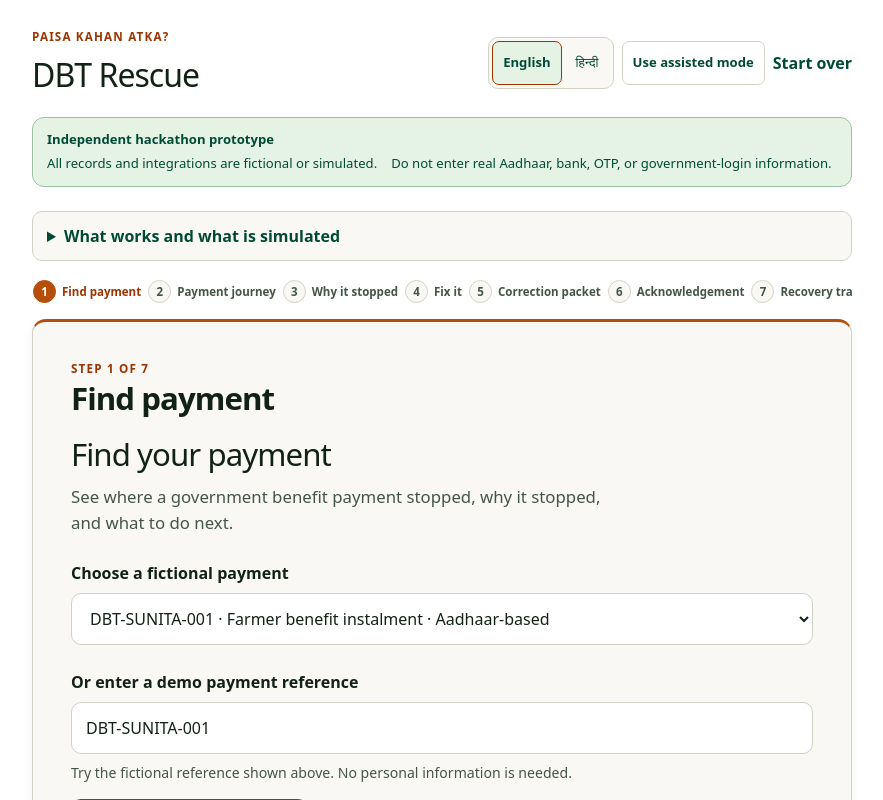
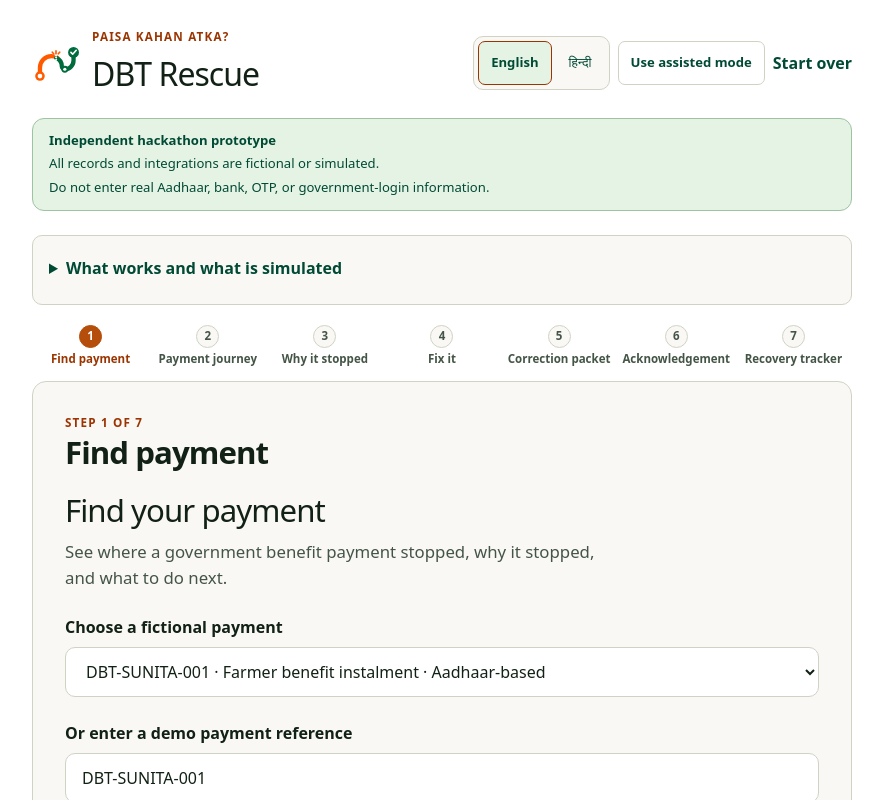
Before and after one commit to aakashpawar1999/dbt-rescue, a React (Vite) app: page / in a window 1280 px wide. Shown: the top 800 px of the page, without its empty margins (198-1081 px from the left). Built offline with nearby package versions, Linux system fonts and the light colour scheme.

Commit message:
chore(develop): Refine the seven-step recovery interface for hierarchy,…
Task: US-DBT-RESCUE-0.6.0-T02

```diff
--- a/src/App.tsx
+++ b/src/App.tsx
@@ -163,7 +163,7 @@ export default function App() {
 
   return <div className="app-shell">
     <header className="topbar">
-      <div><p className="brand-kicker">{t(language, 'brandKicker')}</p><h1>{t(language, 'title')}</h1></div>
+      <div className="brand-lockup"><img className="brand-mark" src="/dbt-rescue-icon-with-background.svg" alt="DBT Rescue logo" width="48" height="48" /><div><p className="brand-kicker">{t(language, 'brandKicker')}</p><h1>{t(language, 'title')}</h1></div></div>
       <div className="topbar-actions">
         <LanguageToggle language={language} onChange={changeLanguage} />
         <ModeToggle language={language} assisted={assisted} onChange={toggleAssisted} />
@@ -177,7 +177,7 @@ export default function App() {
       <div className="sr-only" role="status" aria-live="polite" aria-atomic="true">{announcement}</div>
       <details className="disclosure"><summary>{t(language, 'disclosureTitle')}</summary><p>{t(language, 'disclosureBody')}</p><p><a href="https://github.com/aakashpawar1999/dbt-rescue/blob/main/docs/functional-vs-simulated.md" target="_blank" rel="noreferrer">{t(language, 'functionalDisclosure')}</a> · <a href="https://github.com/aakashpawar1999/dbt-rescue/blob/main/docs/known-limitations.md" target="_blank" rel="noreferrer">{t(language, 'knownLimitations')}</a></p></details>
 
-      <nav className="progress" aria-label={t(language, 'recoveryTracker')}>
+      <nav className="progress" aria-label={`${t(language, 'recoveryTracker')}: ${t(language, STEP_KEYS[step])}`}>
         {STEP_KEYS.map((key, index) => <span className={index === step ? 'progress-step active' : index < step ? 'progress-step complete' : 'progress-step'} aria-current={index === step ? 'step' : undefined} key={key}>
           <span className="progress-number">{index + 1}</span><span className="progress-label">{t(language, key)}</span>
         </span>)}
--- a/src/styles.css
+++ b/src/styles.css
@@ -1,6 +1,14 @@
 @import "tailwindcss";
 
 :root {
+  --space-1: 4px;
+  --space-2: 8px;
+  --space-3: 12px;
+  --space-4: 16px;
+  --space-5: 20px;
+  --space-6: 24px;
+  --space-7: 28px;
+  --space-8: 32px;
   --bg: oklch(1 0 0);
   --surface: oklch(0.98 0.005 90);
   --ink: oklch(0.23 0.03 150);
@@ -27,100 +35,102 @@ button { cursor: pointer; }
 button:focus-visible, input:focus-visible, select:focus-visible, summary:focus-visible { outline: 3px solid var(--primary); outline-offset: 3px; }
 
 .app-shell { min-height: 100vh; }
-.topbar, .content, .prototype-notice { width: min(100% - 32px, 760px); margin-inline: auto; }
-.topbar { display: flex; align-items: center; justify-content: space-between; gap: 16px; padding: 28px 0 18px; }
-.topbar-actions { display: flex; flex-wrap: wrap; align-items: center; justify-content: flex-end; gap: 8px; }
-.brand-kicker, .eyebrow { margin: 0 0 5px; color: var(--primary-strong); font-size: .73rem; font-weight: 800; letter-spacing: .1em; text-transform: uppercase; }
+.topbar, .content, .prototype-notice { width: min(100% - var(--space-8), 760px); margin-inline: auto; }
+.topbar { display: flex; align-items: center; justify-content: space-between; gap: var(--space-4); padding: var(--space-7) 0 var(--space-5); }
+.brand-lockup { display: flex; align-items: center; gap: var(--space-3); min-width: 0; }
+.brand-mark { width: 48px; height: 48px; flex: 0 0 auto; border-radius: 14px; }
+.topbar-actions { display: flex; flex-wrap: wrap; align-items: center; justify-content: flex-end; gap: var(--space-2); }
+.brand-kicker, .eyebrow { margin: 0 0 var(--space-1); color: var(--primary-strong); font-size: .73rem; font-weight: 800; letter-spacing: .1em; text-transform: uppercase; }
 h1, h2, h3, p { margin-top: 0; }
 h1 { margin-bottom: 0; font-size: 2rem; letter-spacing: -.03em; text-wrap: balance; }
-h2 { margin-bottom: 12px; font-size: 1.95rem; line-height: 1.08; letter-spacing: -.03em; text-wrap: balance; }
-h3 { margin-bottom: 3px; font-size: 1rem; }
-.text-button { min-height: 44px; border: 0; background: transparent; color: var(--accent); font-weight: 700; padding: 8px 0; }
-.language-switch { display: flex; gap: 3px; border: 1px solid var(--border); border-radius: 10px; background: var(--surface); padding: 3px; }
-.language-button, .mode-button { min-height: 44px; border: 1px solid transparent; border-radius: 7px; background: transparent; color: var(--accent); padding: 8px 10px; font-size: .82rem; font-weight: 800; }
+h2 { margin-bottom: var(--space-3); font-size: 1.95rem; line-height: 1.08; letter-spacing: -.03em; text-wrap: balance; }
+h3 { margin-bottom: var(--space-1); font-size: 1rem; }
+.text-button { min-height: 44px; border: 0; background: transparent; color: var(--accent); font-weight: 700; padding: var(--space-2) 0; }
+.language-switch { display: flex; gap: var(--space-1); border: 1px solid var(--border); border-radius: 10px; background: var(--surface); padding: var(--space-1); }
+.language-button, .mode-button { min-height: 44px; border: 1px solid transparent; border-radius: 7px; background: transparent; color: var(--accent); padding: var(--space-2) var(--space-3); font-size: .82rem; font-weight: 800; }
 .language-button[aria-pressed="true"], .mode-button[aria-pressed="true"] { border-color: var(--primary-strong); background: var(--soft); }
 .mode-button { border-color: var(--border); }
 .sr-only { position: absolute; width: 1px; height: 1px; overflow: hidden; clip: rect(0, 0, 0, 0); white-space: nowrap; clip-path: inset(50%); }
-.prototype-notice { display: flex; flex-wrap: wrap; gap: 5px 14px; border: 1px solid oklch(0.78 0.06 150); border-radius: 12px; background: var(--soft); padding: 12px 14px; color: var(--accent); font-size: .82rem; }
+.prototype-notice { display: flex; flex-wrap: wrap; gap: var(--space-1) var(--space-4); border: 1px solid oklch(0.78 0.06 150); border-radius: 12px; background: var(--soft); padding: var(--space-3) var(--space-4); color: var(--accent); font-size: .82rem; }
 .prototype-notice strong { flex-basis: 100%; }
-.content { padding: 18px 0 56px; }
-.disclosure { margin-bottom: 16px; border: 1px solid var(--border); border-radius: 10px; background: var(--surface); padding: 12px 14px; color: var(--muted); }
-.disclosure summary { cursor: pointer; color: var(--accent); font-weight: 800; }
-.disclosure p { margin: 12px 0 0; line-height: 1.5; }
-.progress { display: flex; gap: 7px; overflow-x: auto; padding: 3px 1px 16px; scrollbar-width: thin; }
-.progress-step { display: flex; min-width: max-content; align-items: center; gap: 6px; color: var(--muted); font-size: .72rem; font-weight: 700; }
+.content { padding: var(--space-5) 0 56px; }
+.disclosure { margin-bottom: var(--space-4); border: 1px solid var(--border); border-radius: 10px; background: var(--surface); padding: var(--space-3) var(--space-4); color: var(--muted); }
+.disclosure summary { cursor: pointer; min-height: 44px; padding: var(--space-2) 0; color: var(--accent); font-weight: 800; }
+.disclosure p { margin: var(--space-3) 0 0; line-height: 1.5; }
+.progress { display: grid; grid-template-columns: repeat(7, minmax(0, 1fr)); gap: var(--space-2); padding: var(--space-1) var(--space-1) var(--space-4); }
+.progress-step { display: grid; min-width: 0; justify-items: center; gap: var(--space-1); color: var(--muted); font-size: .72rem; font-weight: 700; text-align: center; }
 .progress-number { display: grid; width: 23px; height: 23px; place-items: center; border: 1px solid var(--border); border-radius: 50%; background: var(--surface); }
+.progress-label { overflow-wrap: anywhere; line-height: 1.2; }
 .progress-step.active { color: var(--primary-strong); }
 .progress-step.active .progress-number { border-color: var(--primary); background: var(--primary); color: white; }
 .progress-step.complete { color: var(--accent); }
 .progress-step.complete .progress-number { border-color: var(--success); background: var(--success); color: white; }
-.card { border: 1px solid var(--border); border-radius: 14px; background: var(--surface); box-shadow: 0 4px 8px oklch(0.23 0.03 150 / 6%); padding: 22px; }
-.hero-card { border-top: 3px solid var(--primary); }
-.step-header { margin-bottom: 22px; }
-.step-name { margin: 0 0 5px; color: var(--ink); font-size: 1.95rem; font-weight: 800; line-height: 1.08; letter-spacing: -.03em; text-wrap: balance; }
+.card { border: 1px solid var(--border); border-radius: 14px; background: var(--surface); padding: var(--space-6); }
+.step-header { margin-bottom: var(--space-6); }
+.step-name { margin: 0 0 var(--space-1); color: var(--ink); font-size: 1.95rem; font-weight: 800; line-height: 1.08; letter-spacing: -.03em; text-wrap: balance; }
 .lead { max-width: 58ch; color: var(--muted); font-size: 1.05rem; line-height: 1.55; }
 .muted, .field-help, .event-meta { color: var(--muted); font-size: .88rem; line-height: 1.5; }
-label { display: block; margin: 25px 0 8px; font-weight: 800; }
-input, select { width: 100%; border: 1px solid var(--border); border-radius: 10px; background: var(--bg); padding: 13px 14px; color: var(--ink); font-size: 1rem; }
-.field-help { margin: 8px 0 16px; }
-.error-message { border-radius: 9px; background: var(--danger-soft); padding: 10px 12px; color: var(--danger); font-weight: 700; }
-.primary-button, .secondary-button { border-radius: 10px; padding: 12px 16px; font-weight: 800; }
+label { display: block; margin: var(--space-6) 0 var(--space-2); font-weight: 800; }
+input, select { width: 100%; min-height: 48px; border: 1px solid var(--border); border-radius: 10px; background: var(--bg); padding: var(--space-3) var(--space-4); color: var(--ink); font-size: 1rem; }
+.field-help { margin: var(--space-2) 0 var(--space-4); }
+.error-message { border-radius: 9px; background: var(--danger-soft); padding: var(--space-2) var(--space-3); color: var(--danger); font-weight: 700; }
+.primary-button, .secondary-button { min-height: 44px; border-radius: 10px; padding: var(--space-3) var(--space-4); font-weight: 800; }
 .primary-button { border: 1px solid var(--primary-strong); background: var(--primary); color: white; }
 .primary-button:hover { background: var(--primary-strong); }
 .secondary-button { border: 1px solid var(--border); background: var(--surface); color: var(--accent); }
-.button-row { display: flex; flex-wrap: wrap; justify-content: space-between; gap: 12px; margin-top: 28px; }
+.button-row { display: flex; flex-wrap: wrap; justify-content: space-between; gap: var(--space-3); margin-top: var(--space-7); }
 .button-row .primary-button { margin-left: auto; }
-.timeline { position: relative; display: grid; gap: 0; list-style: none; margin: 25px 0 0; padding: 0; }
+.timeline { position: relative; display: grid; gap: 0; list-style: none; margin: var(--space-6) 0 0; padding: 0; }
 .timeline::before { position: absolute; top: 13px; bottom: 22px; left: 8px; width: 2px; background: oklch(0.78 0.06 150); content: ""; }
-.timeline-item { position: relative; display: grid; grid-template-columns: 18px 1fr; gap: 13px; padding-bottom: 23px; }
+.timeline-item { position: relative; display: grid; grid-template-columns: 18px minmax(0, 1fr); gap: var(--space-3); padding-bottom: var(--space-6); }
 .timeline-marker { z-index: 1; width: 18px; height: 18px; margin-top: 4px; border: 4px solid var(--surface); border-radius: 50%; background: var(--success); box-shadow: 0 0 0 1px var(--success); }
 .timeline-item:has(.status-failed) .timeline-marker { background: var(--danger); box-shadow: 0 0 0 1px var(--danger); }
 .timeline-item:has(.status-missing) .timeline-marker, .timeline-item:has(.status-conflict) .timeline-marker { background: var(--muted); box-shadow: 0 0 0 1px var(--muted); }
-.timeline-title-row { display: flex; flex-wrap: wrap; align-items: start; justify-content: space-between; gap: 10px; }
-.timeline-content p { margin-bottom: 7px; line-height: 1.45; }
-.event-meta { margin-bottom: 4px !important; }
+.timeline-title-row { display: flex; flex-wrap: wrap; align-items: start; justify-content: space-between; gap: var(--space-2); }
+.timeline-content p { margin-bottom: var(--space-2); line-height: 1.45; }
+.event-meta { margin-bottom: var(--space-1) !important; }
 .status-pill { display: inline-block; border-radius: 99px; padding: 4px 7px; font-size: .7rem; font-weight: 800; white-space: nowrap; }
 .status-confirmed { background: oklch(0.93 0.045 150); color: var(--accent); }
 .status-failed { background: var(--danger-soft); color: var(--danger); }
 .status-missing, .status-conflict { background: oklch(0.94 0.01 150); color: var(--muted); }
 .simulated-label { color: var(--primary-strong); font-size: .65rem; font-weight: 900; letter-spacing: .08em; }
-.signal-card { display: flex; align-items: center; gap: 14px; margin: 14px 0 21px; border-radius: 12px; background: var(--danger-soft); padding: 16px; }
+.signal-card { display: flex; align-items: center; gap: var(--space-4); margin: var(--space-4) 0 var(--space-5); border-radius: 12px; background: var(--danger-soft); padding: var(--space-4); }
 .signal-card h2 { margin-bottom: 0; font-size: 1.75rem; }
 .signal-icon { display: grid; flex: 0 0 34px; width: 34px; height: 34px; place-items: center; border-radius: 50%; background: var(--danger); color: white; font-weight: 900; }
-.technical-details { margin: 22px 0; border-top: 1px solid var(--border); border-bottom: 1px solid var(--border); padding: 13px 0; color: var(--muted); }
-.technical-details summary { cursor: pointer; font-weight: 800; }
- .technical-details p { margin: 12px 0 0; font-size: .88rem; line-height: 1.5; }
-.audit-details { margin-top: 14px; }
+.technical-details { margin: var(--space-6) 0; border-top: 1px solid var(--border); border-bottom: 1px solid var(--border); padding: var(--space-3) 0; color: var(--muted); }
+.technical-details summary { cursor: pointer; min-height: 44px; padding: var(--space-2) 0; font-weight: 800; }
+.technical-details p { margin: var(--space-3) 0 0; font-size: .88rem; line-height: 1.5; }
+.audit-details { margin-top: var(--space-4); }
 .audit-decision { color: var(--accent); }
-.audit-grid { display: grid; gap: 10px; margin: 14px 0 0; }
-.audit-grid div { display: grid; gap: 3px; border-bottom: 1px solid var(--border); padding-bottom: 8px; }
+.audit-grid { display: grid; gap: var(--space-2); margin: var(--space-4) 0 0; }
+.audit-grid div { display: grid; gap: var(--space-1); border-bottom: 1px solid var(--border); padding-bottom: var(--space-2); }
 .audit-grid dt { font-size: .78rem; font-weight: 800; }
 .audit-grid dd { margin: 0; overflow-wrap: anywhere; color: var(--ink); }
 .audit-grid a { color: var(--accent); }
 code { border-radius: 5px; background: oklch(0.94 0.01 150); padding: 2px 5px; }
-.owner-card { margin: 22px 0; border: 1px solid oklch(0.78 0.06 150); border-radius: 10px; background: var(--soft); padding: 18px; }
-.check-list { display: grid; gap: 10px; margin: 10px 0 0; padding-left: 22px; color: var(--accent); line-height: 1.45; }
-.printable-packet { border: 1px solid var(--border); border-radius: 10px; background: var(--bg); padding: 18px; }
-.request-details { display: grid; gap: 12px; margin: 22px 0; }
-.request-details div { display: flex; flex-wrap: wrap; justify-content: space-between; gap: 8px 18px; border-bottom: 1px solid var(--border); padding-bottom: 9px; }
+.owner-card { margin: var(--space-6) 0; border: 1px solid oklch(0.78 0.06 150); border-radius: 10px; background: var(--soft); padding: var(--space-4); }
+.check-list { display: grid; gap: var(--space-2); margin: var(--space-2) 0 0; padding-left: var(--space-6); color: var(--accent); line-height: 1.45; }
+.printable-packet { border: 1px solid var(--border); border-radius: 10px; background: var(--bg); padding: var(--space-4); }
+.request-details { display: grid; gap: var(--space-3); margin: var(--space-6) 0; }
+.request-details div { display: flex; flex-wrap: wrap; justify-content: space-between; gap: var(--space-2) var(--space-5); border-bottom: 1px solid var(--border); padding-bottom: var(--space-2); }
 .request-details dt { color: var(--muted); }
 .request-details dd { max-width: 65%; margin: 0; overflow-wrap: anywhere; font-weight: 800; text-align: right; }
-.request-action { margin: 20px 0; border-radius: 10px; background: var(--soft); padding: 14px; color: var(--accent); line-height: 1.5; }
+.request-action { margin: var(--space-5) 0; border-radius: 10px; background: var(--soft); padding: var(--space-4); color: var(--accent); line-height: 1.5; }
 .request-action p:last-child { margin: 0; }
-.acknowledgement-card { display: grid; gap: 6px; margin: 24px 0; border: 1px solid oklch(0.78 0.06 150); border-radius: 10px; background: var(--soft); padding: 18px; color: var(--accent); }
+.acknowledgement-card { display: grid; gap: var(--space-1); margin: var(--space-6) 0; border: 1px solid oklch(0.78 0.06 150); border-radius: 10px; background: var(--soft); padding: var(--space-4); color: var(--accent); }
 .acknowledgement-card small { color: var(--muted); }
-.recovery-list { display: grid; gap: 13px; list-style: none; margin: 26px 0; padding: 0; }
-.recovery-item { display: flex; align-items: center; gap: 12px; color: var(--muted); font-weight: 700; }
+.recovery-list { display: grid; gap: var(--space-3); list-style: none; margin: var(--space-6) 0; padding: 0; }
+.recovery-item { display: flex; align-items: center; gap: var(--space-3); color: var(--muted); font-weight: 700; }
 .recovery-item.reached { color: var(--accent); }
 .recovery-dot { display: grid; width: 26px; height: 26px; place-items: center; border: 1px solid var(--border); border-radius: 50%; background: var(--surface); font-size: .78rem; }
 .recovery-item.reached .recovery-dot { border-color: var(--success); background: var(--success); color: white; }
-.success-message { margin-top: 22px; border: 1px solid oklch(0.78 0.06 150); border-radius: 10px; background: var(--soft); padding: 15px; color: var(--accent); line-height: 1.5; }
-.assisted-banner { border-left: 4px solid var(--primary); border-radius: 7px; background: var(--soft); padding: 11px 13px; color: var(--accent); font-weight: 700; line-height: 1.45; }
+.success-message { margin-top: var(--space-6); border: 1px solid oklch(0.78 0.06 150); border-radius: 10px; background: var(--soft); padding: var(--space-4); color: var(--accent); line-height: 1.5; }
+.assisted-banner { border: 1px solid oklch(0.78 0.06 150); border-radius: 7px; background: var(--soft); padding: var(--space-3) var(--space-4); color: var(--accent); font-weight: 700; line-height: 1.45; }
 
 @media (min-width: 600px) {
-  .topbar, .content, .prototype-notice { width: min(100% - 48px, 820px); }
-  .content { padding-top: 24px; }
-  .card { padding: 38px; }
+  .topbar, .content, .prototype-notice { width: min(100% - var(--space-8), 820px); }
+  .content { padding-top: var(--space-6); }
+  .card { padding: var(--space-8); }
 }
 
 @media print {
@@ -131,7 +141,12 @@ code { border-radius: 5px; background: oklch(0.94 0.01 150); padding: 2px 5px; }
 }
 
 @media (max-width: 599px) {
-  .topbar { align-items: flex-start; }
-  .topbar-actions { max-width: 62%; }
-  .card { padding: 18px; }
+  .topbar { flex-direction: column; align-items: stretch; }
+  .topbar-actions { justify-content: flex-start; }
+  .card { padding: var(--space-4); }
+  .progress-label { font-size: 0; }
+  .progress-step.active .progress-label { font-size: .68rem; overflow-wrap: normal; }
+  .button-row { flex-direction: column; }
+  .button-row > * { width: 100%; }
+  .button-row .primary-button { margin-left: 0; }
 }
--- a/vitest.config.ts
+++ b/vitest.config.ts
@@ -2,6 +2,6 @@ import { defineConfig } from 'vitest/config'
 
 export default defineConfig({
   test: {
-    include: ['src/**/*.test.ts'],
+    include: ['src/**/*.test.{ts,tsx}'],
   },
 })
```
Also changed, not shown: 1 other file (tests, documents, lock files or other folders).
